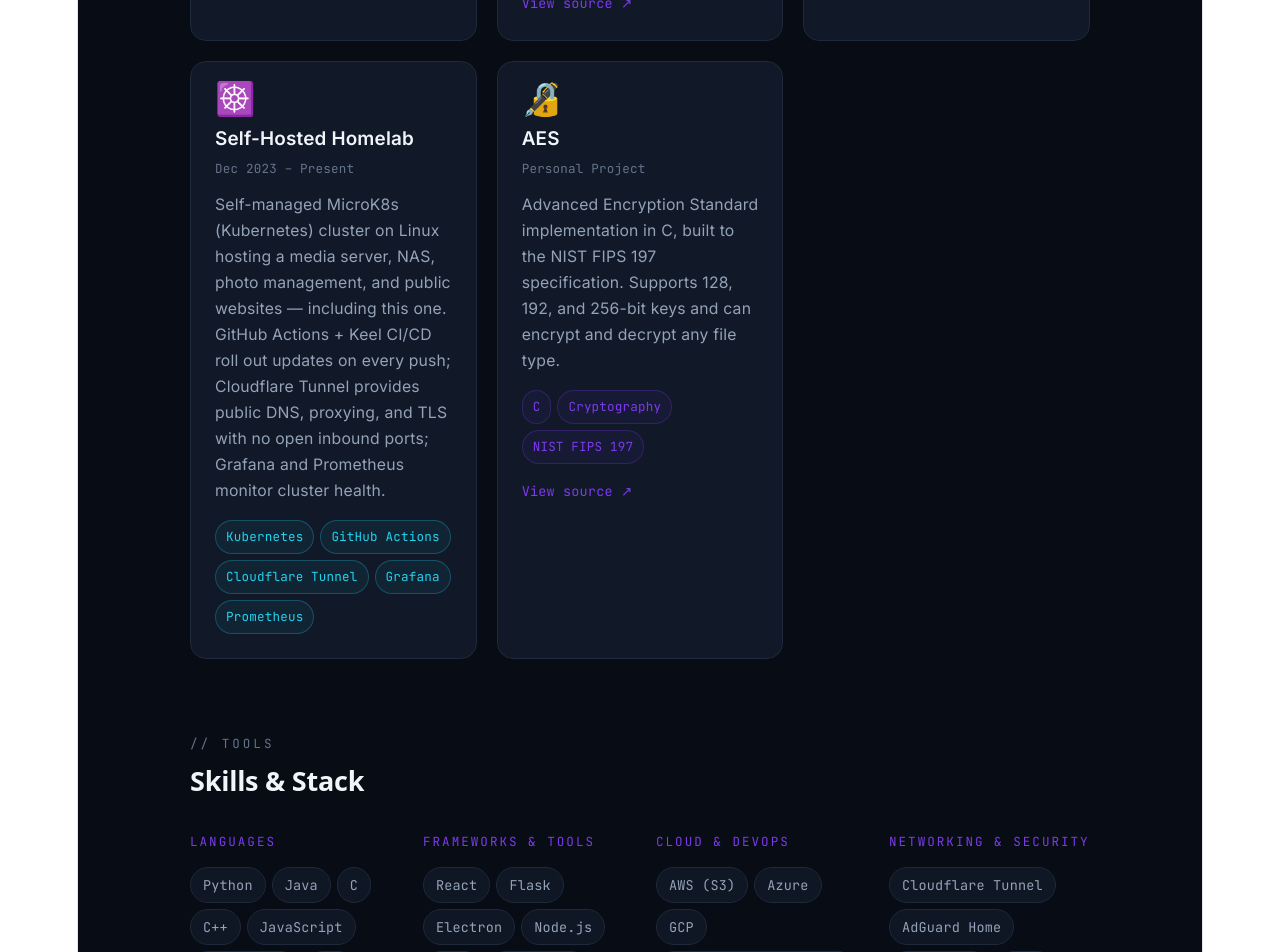
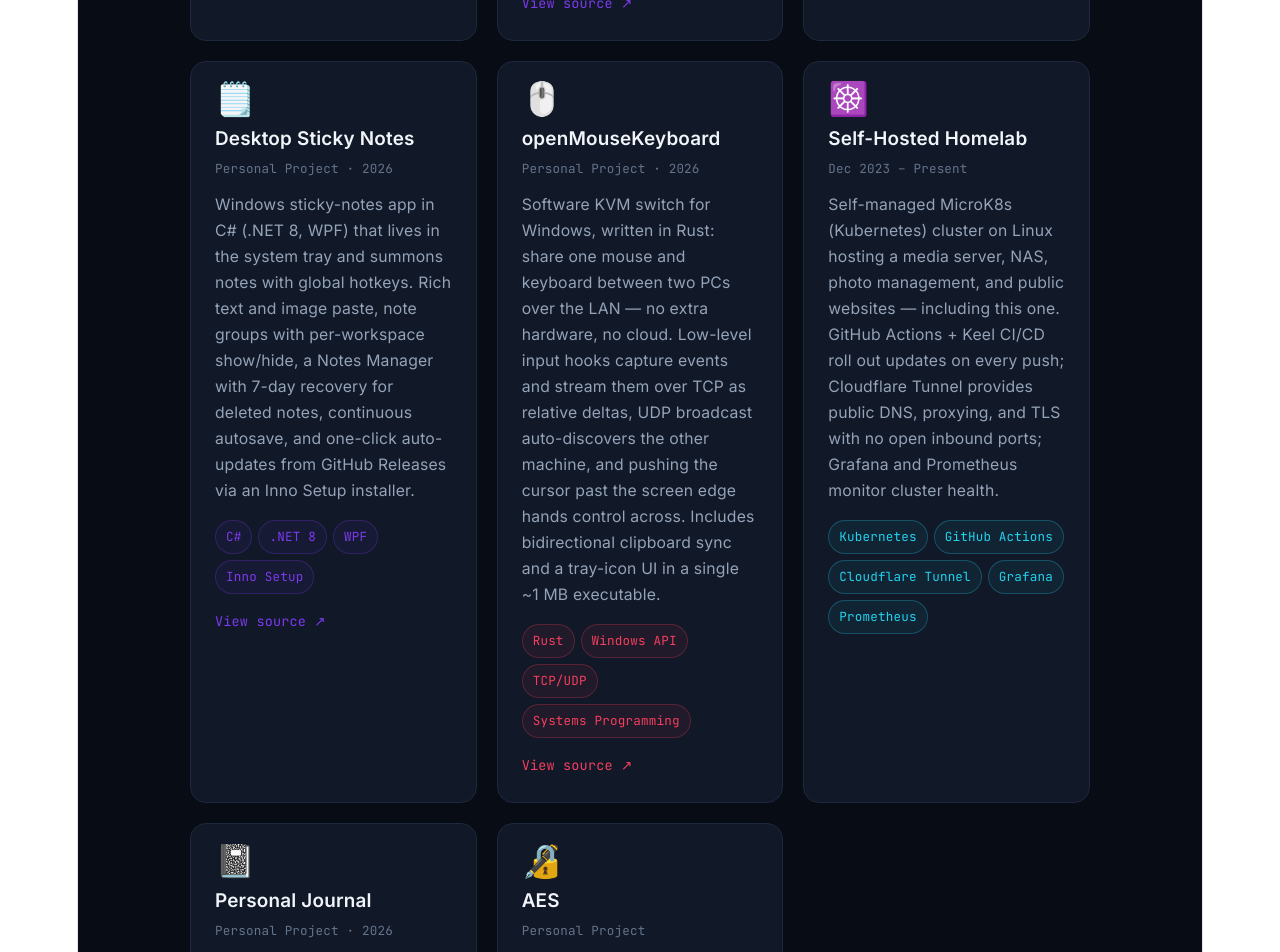
Before and after one commit to kyle678/portfolio, a React (Vite) app in the folder frontend/: page / in a window 1280 px wide. Shown: the part 1280-2232 px from the top of the page. Built offline with nearby package versions, Linux system fonts and the light colour scheme.

Commit message:
Update projects

```diff
--- a/frontend/src/App.tsx
+++ b/frontend/src/App.tsx
@@ -59,12 +59,39 @@ const projects: Project[] = [
     repo: "https://github.com/kyle678/LED-Flux",
   },
   {
+    title: "Desktop Sticky Notes",
+    subtitle: "Personal Project · 2026",
+    desc: "Windows sticky-notes app in C# (.NET 8, WPF) that lives in the system tray and summons notes with global hotkeys. Rich text and image paste, note groups with per-workspace show/hide, a Notes Manager with 7-day recovery for deleted notes, continuous autosave, and one-click auto-updates from GitHub Releases via an Inno Setup installer.",
+    tech: ["C#", ".NET 8", "WPF", "Inno Setup"],
+    icon: "🗒️",
+    accent: "#7C3AED",
+    repo: "https://github.com/kyle678/desktopStickyNotes",
+  },
+  {
+    title: "openMouseKeyboard",
+    subtitle: "Personal Project · 2026",
+    desc: "Software KVM switch for Windows, written in Rust: share one mouse and keyboard between two PCs over the LAN — no extra hardware, no cloud. Low-level input hooks capture events and stream them over TCP as relative deltas, UDP broadcast auto-discovers the other machine, and pushing the cursor past the screen edge hands control across. Includes bidirectional clipboard sync and a tray-icon UI in a single ~1 MB executable.",
+    tech: ["Rust", "Windows API", "TCP/UDP", "Systems Programming"],
+    icon: "🖱️",
+    accent: "#F43F5E",
+    repo: "https://github.com/kyle678/openMouseKeyboard",
+  },
+  {
     title: "Self-Hosted Homelab",
     subtitle: "Dec 2023 – Present",
     desc: "Self-managed MicroK8s (Kubernetes) cluster on Linux hosting a media server, NAS, photo management, and public websites — including this one. GitHub Actions + Keel CI/CD roll out updates on every push; Cloudflare Tunnel provides public DNS, proxying, and TLS with no open inbound ports; Grafana and Prometheus monitor cluster health.",
     tech: ["Kubernetes", "GitHub Actions", "Cloudflare Tunnel", "Grafana", "Prometheus"],
     icon: "☸️",
     accent: "#22D3EE",
+  },
+  {
+    title: "Personal Journal",
+    subtitle: "Personal Project · 2026",
+    desc: "Password-protected journal app with a React frontend, Flask backend, and SQLite storage. Markdown entries autosave as you type and are searchable by title and content. Auth uses a scrypt-hashed password, HttpOnly session cookies, and a per-IP lockout after repeated failed attempts.",
+    tech: ["React", "Flask", "SQLite", "scrypt"],
+    icon: "📓",
+    accent: "#22D3EE",
+    repo: "https://github.com/kyle678-labs/personal-journal",
   },
   {
     title: "AES",
@@ -78,7 +105,7 @@ const projects: Project[] = [
 ];
 
 const skills = [
-  { label: "Languages", items: ["Python", "Java", "C", "C++", "JavaScript", "TypeScript", "SQL", "Bash", "VHDL"] },
+  { label: "Languages", items: ["Python", "Java", "C", "C++", "C#", "Rust", "JavaScript", "TypeScript", "SQL", "Bash", "VHDL"] },
   { label: "Frameworks & Tools", items: ["React", "Flask", "Electron", "Node.js", "Vite", "REST APIs", "pytest", "Git"] },
   { label: "Cloud & DevOps", items: ["AWS (S3)", "Azure", "GCP", "Kubernetes (MicroK8s)", "Terraform", "Linux", "GitHub Actions", "Keel", "Grafana", "Prometheus"] },
   { label: "Networking & Security", items: ["Cloudflare Tunnel", "AdGuard Home", "Wireshark", "Nmap", "Applied Cryptography", "Terrascan"] },
@@ -354,14 +381,16 @@ export default function App() {
           <div style={{ display: "grid", gridTemplateColumns: "repeat(auto-fit, minmax(220px, 1fr))", gap: "16px" }}>
             {[
               {
-                topic: "Desktop Sticky Notes",
-                detail: "A Windows sticky-notes app in C# (.NET 8, WPF) — global hotkeys, rich text, system-tray integration, and auto-updates from GitHub Releases",
-                color: COLORS.violet
+                topic: "Gamers Unite",
+                detail: "Matchmaking for games that don't have it: players form parties with game, region, and skill parameters, and when a party fills, a Discord bot spins up a private voice channel locked to its members. Next.js 15, Tailwind CSS 4, Prisma + SQLite, Discord OAuth.",
+                color: COLORS.amber,
+                repo: "https://github.com/kyle678-labs/GamersUnite",
               },
               {
-                topic: "Gamers Unite",
-                detail: "A React-based web application facilitating user matchmaking and community engagement, featuring seamless Discord API integration for real-time communication.",
-                color: COLORS.amber
+                topic: "Discord Manager",
+                detail: "A discord.js bot that receives GitHub webhooks over HTTP and posts CI results, pushes, and releases to a Discord channel as rich embeds — it powers the build notifications for this site.",
+                color: COLORS.coral,
+                repo: "https://github.com/kyle678-labs/discordManager",
               },
             ].map((item, i) => (
               <div key={i} style={{
@@ -373,6 +402,16 @@ export default function App() {
               }}>
                 <div style={{ fontWeight: 600, fontSize: "0.9rem", marginBottom: "6px" }}>{item.topic}</div>
                 <div style={{ color: COLORS.muted, fontSize: "0.8rem", lineHeight: 1.6 }}>{item.detail}</div>
+                {item.repo && (
+                  <a href={item.repo} target="_blank" rel="noopener noreferrer" style={{
+                    display: "inline-block",
+                    marginTop: "12px",
+                    fontFamily: "'JetBrains Mono', monospace",
+                    fontSize: "0.75rem",
+                    color: item.color,
+                    textDecoration: "none",
+                  }}>View source ↗</a>
+                )}
               </div>
             ))}
           </div>
```
